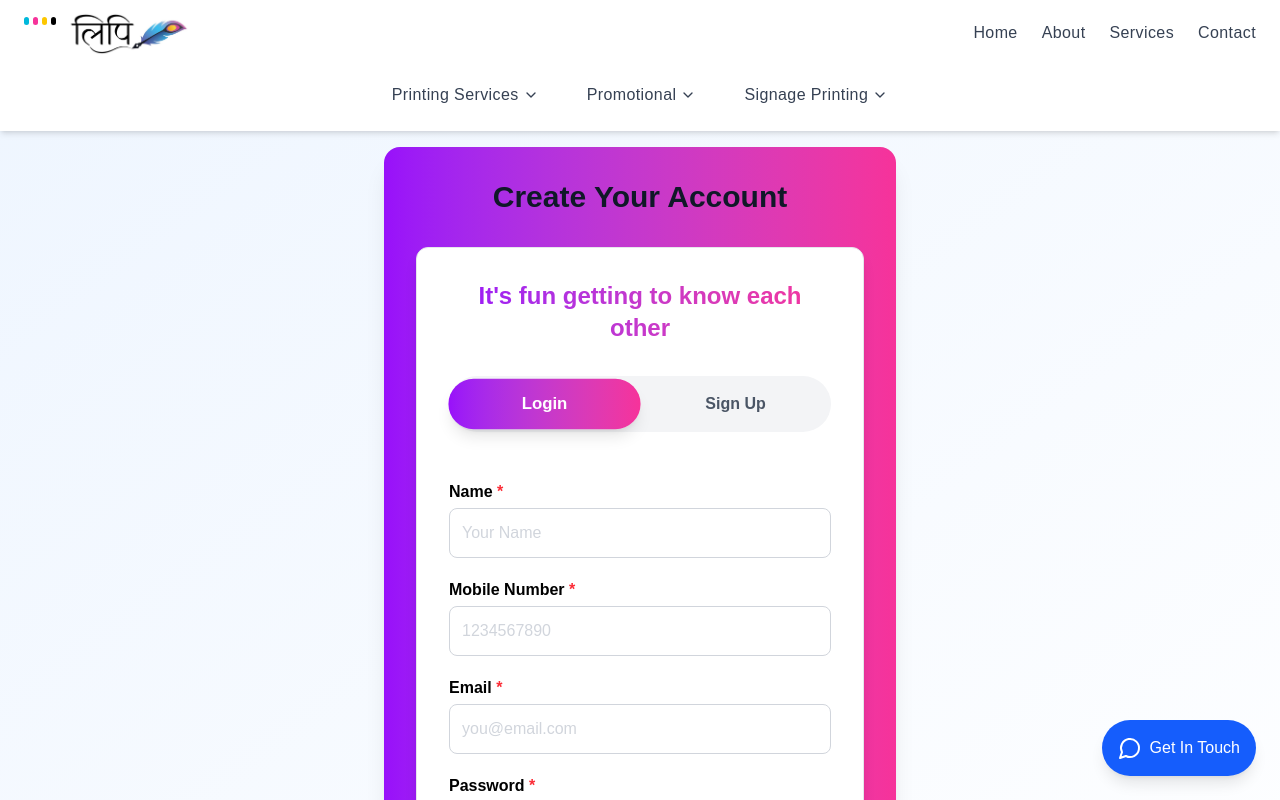
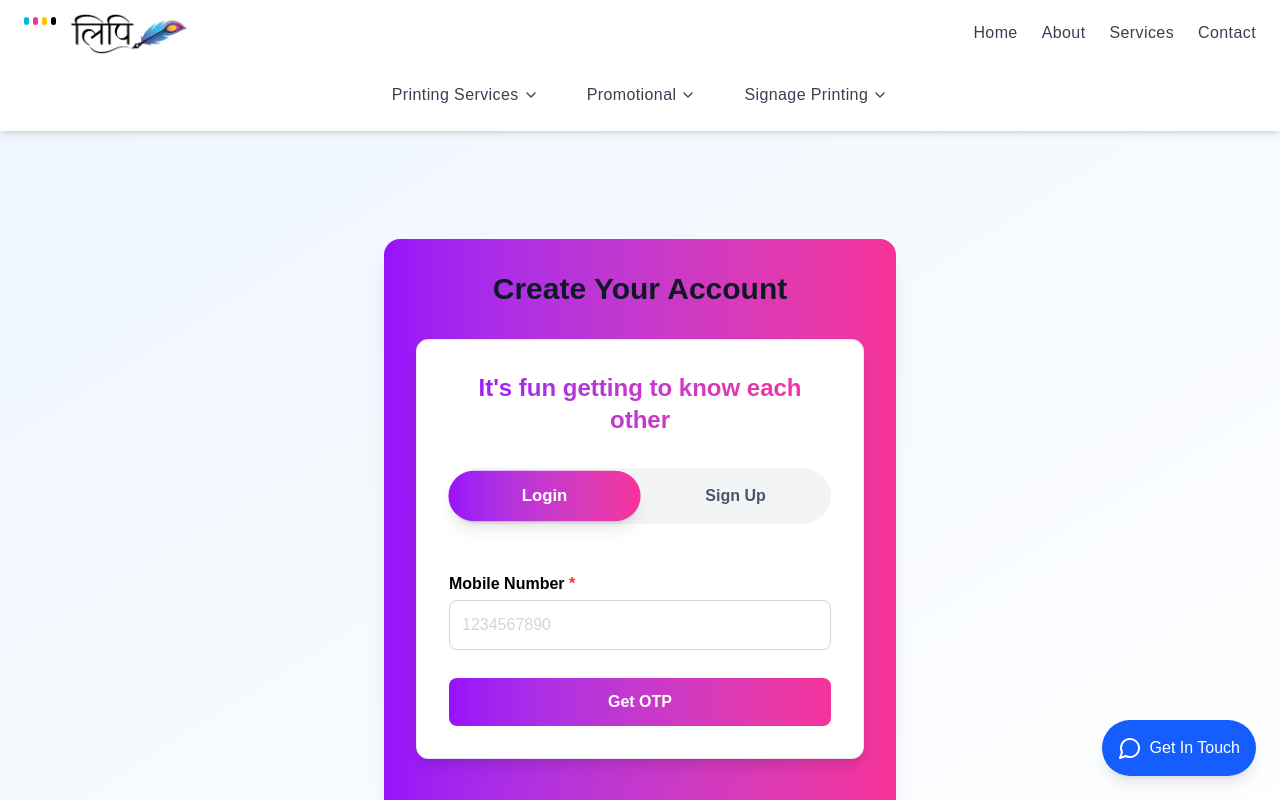
Before and after one commit to VinayakKuthiala/leepi, a Next.js app in the folder frontend/: page /signup in a window 1280 px wide. Both pictures are taken after a click on the button "Login". Shown: the top 800 px of the page. Built offline with nearby package versions, Linux system fonts and the light colour scheme; a web font is replaced by a local one.

Commit message:
updated ui of signup component

```diff
--- a/frontend/src/components/SignUp.tsx
+++ b/frontend/src/components/SignUp.tsx
@@ -6,8 +6,9 @@ import "react-toastify/dist/ReactToastify.css";
 
 const SignUp = () => {
   const [activeTab, setActiveTab] = useState<"login" | "signup">("signup");
-  const [showOtpModal, setShowOtpModal] = useState(false);
+  const [showOtpSection, setShowOtpSection] = useState(false);
   const [otpValues, setOtpValues] = useState(["", "", "", "", "", ""]);
+  const [otpTimer, setOtpTimer] = useState(30);
   const { handleSubmit, control, reset } = useForm({ mode: "onChange" });
   const { isValid, errors } = useFormState({ control });
 
@@ -67,8 +68,9 @@ const SignUp = () => {
     const otpCode = otpValues.join("");
     if (otpCode.length === 6) {
       toast.success("OTP verified successfully! Account created.");
-      setShowOtpModal(false);
+      setShowOtpSection(false);
       setOtpValues(["", "", "", "", "", ""]);
+      setOtpTimer(30);
       reset();
     } else {
       toast.error("Please enter a valid 6-digit OTP.");
@@ -77,9 +79,19 @@ const SignUp = () => {
 
   // Handle back from OTP
   const handleOtpBack = () => {
-    setShowOtpModal(false);
+    setShowOtpSection(false);
     setOtpValues(["", "", "", "", "", ""]);
+    setOtpTimer(30);
   };
+
+  // Timer effect for OTP
+  React.useEffect(() => {
+    let timer: NodeJS.Timeout;
+    if (showOtpSection && otpTimer > 0) {
+      timer = setTimeout(() => setOtpTimer((t) => t - 1), 1000);
+    }
+    return () => clearTimeout(timer);
+  }, [showOtpSection, otpTimer]);
 
   const inputClassName =
     "w-full border border-gray-300 rounded-lg p-3 focus:ring-2 focus:ring-blue-500 focus:outline-none placeholder:text-gray-300 text-black";
@@ -116,7 +128,10 @@ const SignUp = () => {
         </div>
 
         <form onSubmit={handleSubmit(onSubmit)} className="flex flex-col gap-5">
-          {/* Name Field - Both Login and Signup */}
+          {/* SIGNUP FIELDS */}
+          {activeTab === "signup" && (
+            <>
+              {/* ...existing code for signup fields and button... */}
               <Controller
                 name="name"
                 control={control}
@@ -141,8 +156,6 @@ const SignUp = () => {
                   </div>
                 )}
               />
-
-          {/* Mobile Number Field - Both Login and Signup */}
               <Controller
                 name="mobile"
                 control={control}
@@ -173,8 +186,6 @@ const SignUp = () => {
                   </div>
                 )}
               />
-
-          {/* Email Field - Both Login and Signup */}
               <Controller
                 name="email"
                 control={control}
@@ -205,8 +216,6 @@ const SignUp = () => {
                   </div>
                 )}
               />
-
-          {/* Password Field - Both Login and Signup */}
               <Controller
                 name="password"
                 control={control}
@@ -237,9 +246,6 @@ const SignUp = () => {
                   </div>
                 )}
               />
-
-          {/* Retype Password Field - Only for Signup */}
-          {activeTab === "signup" && (
               <Controller
                 name="retypePassword"
                 control={control}
@@ -268,24 +274,6 @@ const SignUp = () => {
                   </div>
                 )}
               />
-          )}
-
-          {/* Forgot Password Link - Only for Login */}
-          {activeTab === "login" && (
-            <div className="text-center">
-              <button
-                type="button"
-                className="text-purple-600 hover:text-purple-700 text-sm font-medium transition-colors duration-200"
-                onClick={() =>
-                  toast.info("Forgot password functionality coming soon!")
-                }
-              >
-                Forgot Password?
-              </button>
-            </div>
-          )}
-
-          {/* Submit Button */}
               <button
                 type="submit"
                 disabled={!isValid}
@@ -295,25 +283,71 @@ const SignUp = () => {
                     : "bg-gray-400 cursor-not-allowed"
                 }`}
               >
-            {activeTab === "login" ? "Login" : "Sign Up"}{" "}
+                Sign Up
               </button>
-        </form>
+            </>
+          )}
+
+          {/* LOGIN FIELDS */}
+          {activeTab === "login" && (
+            <>
+              {/* ...existing code for login fields, OTP section, and buttons... */}
+              <Controller
+                name="mobile"
+                control={control}
+                defaultValue={""}
+                rules={{
+                  required: "Mobile number is required",
+                  pattern: {
+                    value: /^[0-9]{10}$/,
+                    message: "Please enter a valid 10-digit mobile number",
+                  },
+                }}
+                render={({ field }) => (
+                  <div className="flex flex-col gap-1">
+                    <label className="font-semibold text-black">
+                      Mobile Number <span className="text-red-500">*</span>
+                    </label>
+                    <input
+                      {...field}
+                      type="tel"
+                      placeholder="1234567890"
+                      className={inputClassName}
+                    />
+                    {errors.mobile && (
+                      <span className="text-red-500 text-xs">
+                        {errors.mobile.message as string}
+                      </span>
+                    )}
                   </div>
+                )}
+              />
+              {!showOtpSection && (
+                <button
+                  type="button"
+                  className="w-full py-3 rounded-lg font-semibold text-white bg-gradient-to-r from-purple-600 to-pink-500 hover:from-purple-700 hover:to-pink-600 transition-colors duration-200 mt-2"
+                  onClick={() => {
+                    setShowOtpSection(true);
+                    setOtpTimer(30);
+                    setOtpValues(["", "", "", "", "", ""]);
+                  }}
+                >
+                  Get OTP
+                </button>
+              )}
 
-      {/* OTP Modal */}
-      {showOtpModal && (
-        <div className="fixed inset-0 bg-black bg-opacity-50 flex items-center justify-center z-50">
-          <div className="bg-white rounded-xl p-8 max-w-md w-full mx-4 shadow-2xl">
-            <div className="text-center mb-6">
-              <h3 className="text-2xl font-bold bg-gradient-to-r from-purple-600 to-pink-500 bg-clip-text text-transparent mb-2">
-                Verify Your Mobile
+              {/* OTP Section Inline */}
+              {showOtpSection && (
+                <div className="mt-6">
+                  <div className="text-center mb-4">
+                    <h3 className="text-xl font-bold bg-gradient-to-r from-purple-600 to-pink-500 bg-clip-text text-transparent mb-2">
+                      Enter OTP
                     </h3>
-              <p className="text-gray-600">
-                We've sent a 6-digit verification code to your mobile number
+                    <p className="text-gray-600 text-sm">
+                      We've sent a 6-digit verification code to your mobile
+                      number
                     </p>
                   </div>
-
-            {/* OTP Input Fields */}
                   <div className="flex justify-center gap-3 mb-6">
                     {otpValues.map((value, index) => (
                       <input
@@ -325,24 +359,23 @@ const SignUp = () => {
                         onKeyDown={(e) => {
                           if (e.key === "Backspace" && !value && index > 0) {
                             const prevInput = document.getElementById(
-                        `otp-${index - 1}`,
+                              `otp-${index - 1}`
                             );
                             prevInput?.focus();
                           }
                         }}
-                  className=" text-black w-12 h-12 text-center text-xl font-bold border-2 border-gray-300 rounded-lg focus:border-purple-500 focus:outline-none transition-colors"
+                        className="text-black w-12 h-12 text-center text-xl font-bold border-2 border-gray-300 rounded-lg focus:border-purple-500 focus:outline-none transition-colors"
                         maxLength={1}
                       />
                     ))}
                   </div>
-
-            {/* Action Buttons */}
                   <div className="flex gap-3">
                     <button
                       onClick={handleOtpBack}
-                className="flex-1 py-3 px-4 border border-gray-300 text-gray-700 rounded-lg font-medium hover:bg-gray-50 transition-colors"
+                      className={`flex-1 py-3 px-4 border border-gray-300 text-gray-700 rounded-lg font-medium transition-colors ${otpTimer > 0 ? "cursor-not-allowed opacity-60" : "hover:bg-gray-50"}`}
+                      disabled={otpTimer > 0}
                     >
-                Back
+                      Back {otpTimer > 0 && `(${otpTimer}s)`}
                     </button>
                     <button
                       onClick={handleOtpVerify}
@@ -351,19 +384,23 @@ const SignUp = () => {
                       Verify OTP
                     </button>
                   </div>
-
-            {/* Resend Link */}
                   <div className="text-center mt-4">
                     <button
                       onClick={() => toast.info("OTP resent successfully!")}
                       className="text-purple-600 hover:text-purple-700 text-sm font-medium transition-colors"
+                      disabled={otpTimer > 0}
                     >
-                Didn't receive the code? Resend
+                      {otpTimer > 0
+                        ? `Resend OTP (${otpTimer}s)`
+                        : "Didn't receive the code? Resend"}
                     </button>
                   </div>
                 </div>
+              )}
+            </>
+          )}
+        </form>
       </div>
-      )}
     </>
   );
 };
```
Lines whose indentation alone changed are shown as unchanged.
